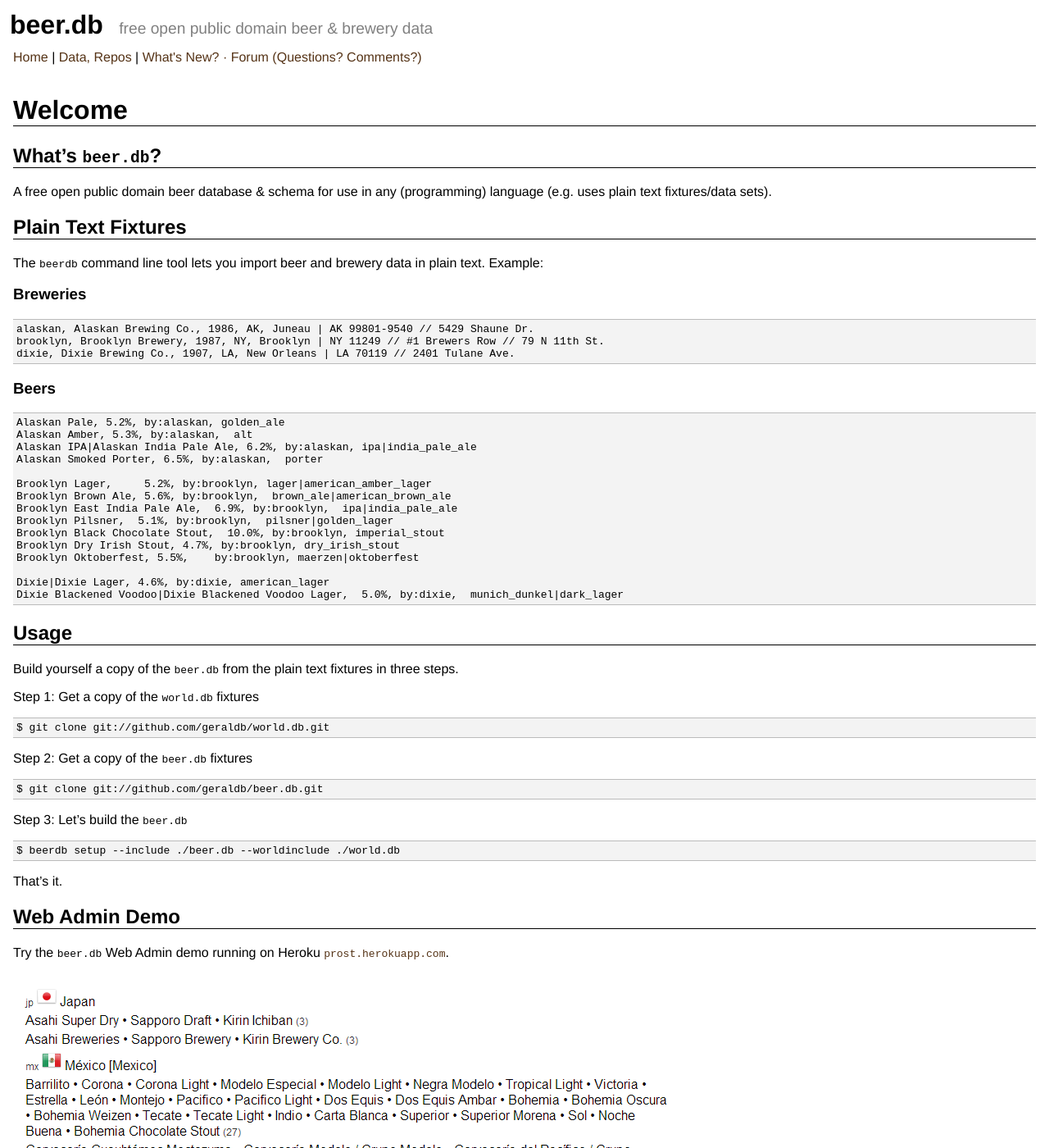
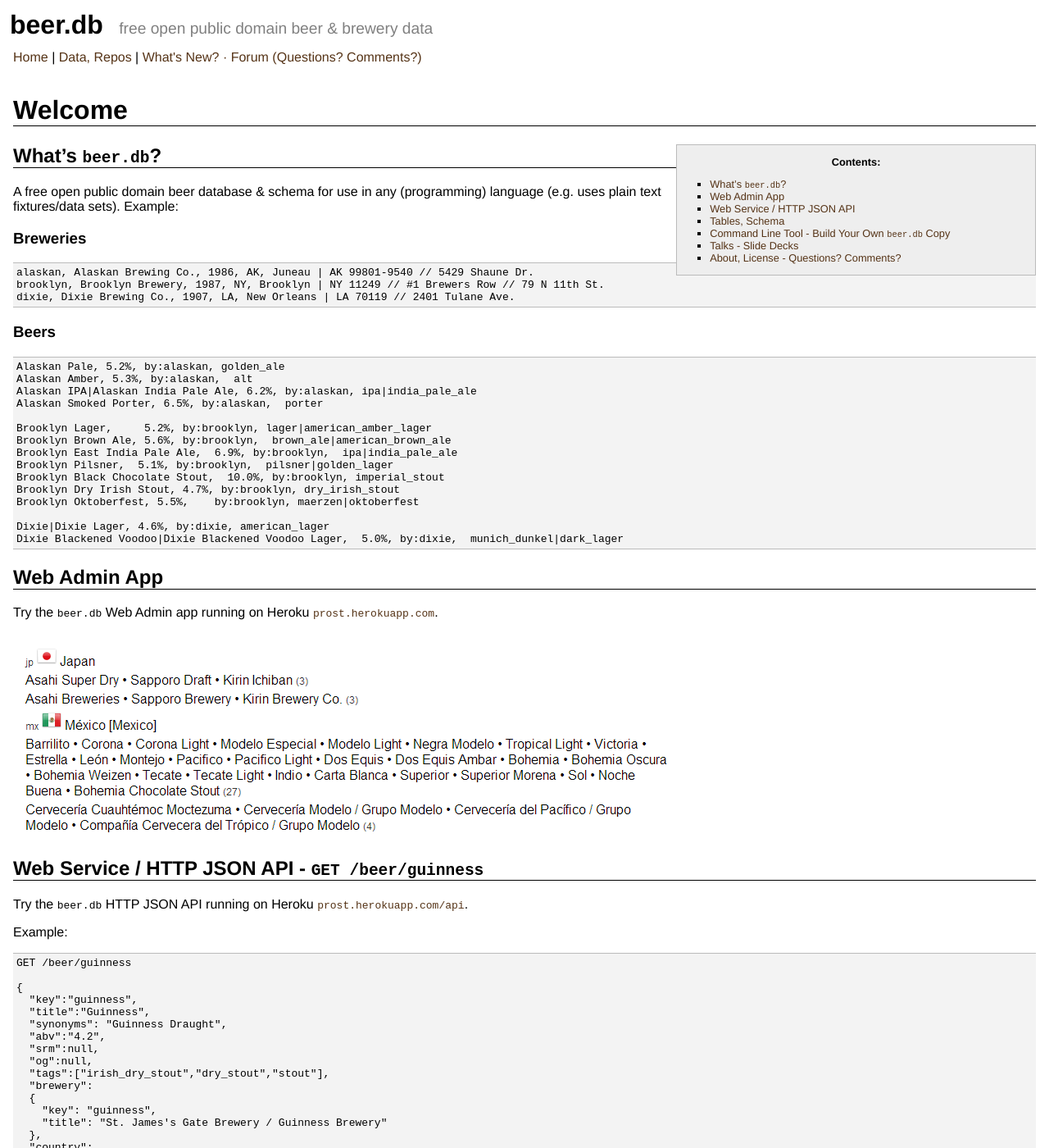
Before and after one commit to openbeer/openbeer.github.io, a Jekyll site: the page built from index.md, in a window 1280 px wide and 1400 px high. Shown: the whole window at 82% size. Built offline with Jekyll 4.4.1, drawn with Linux system fonts in a browser that asks for light colours; some of the changed text lies outside the part shown.

Commit message:
update index

```diff
--- a/index.md
+++ b/index.md
@@ -5,17 +5,24 @@ title: Welcome
 
 # {{ page.title }}
 
-## What's `beer.db`?
+<div class="toc" markdown="1">
+Contents:
+
+* [What's `beer.db`?](#whatis)
+* [Web Admin App](#webadmin)
+* [Web Service / HTTP JSON API](#webservice)
+* [Tables, Schema](#schema)
+* [Command Line Tool - Build Your Own `beer.db` Copy](#build)
+* [Talks - Slide Decks](#talks)
+* [About, License - Questions? Comments?]({#license})
+</div>
+
+
+## What's `beer.db`?   {#whatis}
 
 A free open public domain beer database & schema
 for use in any (programming) language
-(e.g. uses plain text fixtures/data sets).
-
-
-## Plain Text Fixtures
-
-The `beerdb` command line tool
-lets you import beer and brewery data in plain text. Example:
+(e.g. uses plain text fixtures/data sets). Example:
 
 ### Breweries
 
@@ -46,36 +53,17 @@ Dixie Blackened Voodoo|Dixie Blackened Voodoo Lager,  5.0%, by:dixie,  munich_du
 ~~~
 
 
-## Usage
+## Web Admin App {#webadmin}
 
-Build yourself a copy of the `beer.db` from the plain text fixtures
-in three steps.
-
-Step 1:  Get a copy of the `world.db` fixtures
-
-    $ git clone git://github.com/geraldb/world.db.git
-
-Step 2:  Get a copy of the `beer.db` fixtures
-
-    $ git clone git://github.com/geraldb/beer.db.git
-
-Step 3:  Let's build the `beer.db`
-
-    $ beerdb setup --include ./beer.db --worldinclude ./world.db
-
-That's it.
-
-## Web Admin Demo
-
-Try the `beer.db` Web Admin demo running
+Try the `beer.db` Web Admin app running
 on Heroku [`prost.herokuapp.com`](http://prost.herokuapp.com).
 
 ![](i/beer_db_admin_screenshoot.png)
 
 
-## Web Service / HTTP JSON API - `GET /beer/guinness`
+## Web Service / HTTP JSON API - `GET /beer/guinness`   {#webservice}
 
-Try the `beer.db` HTTP JSON API demo running
+Try the `beer.db` HTTP JSON API running
 on Heroku [`prost.herokuapp.com/api`](http://prost.herokuapp.com/api).
 
 Example:
@@ -104,7 +92,8 @@ GET /beer/guinness
 }
 ~~~
 
-## Tables, Schema
+
+## Tables, Schema   {#schema}
 
 The `beer.db` includes the following tables:
 
@@ -116,15 +105,29 @@ The `beer.db` includes the following tables:
 
 For more see the [`beer.sql`](https://github.com/geraldb/beer.db/blob/master/beer.sql) script.
 
-## Command Line Tool
 
-To build your own `beer.db` copy
-use the `beerdb` command line tool.
-See the [`beerdb` command line tool project](https://github.com/geraldb/beer.db.ruby)
+## Command Line Tool - Build Your Own `beer.db` Copy   {#build}
+
+To build your own `beer.db` copy from the plain text fixtures
+use the `beerdb` command line tool. Example:
+
+Step 1:  Get a copy of the `world.db` fixtures
+
+    $ git clone git://github.com/geraldb/world.db.git
+
+Step 2:  Get a copy of the `beer.db` fixtures
+
+    $ git clone git://github.com/geraldb/beer.db.git
+
+Step 3:  Let's build the `beer.db`
+
+    $ beerdb setup --include ./beer.db --worldinclude ./world.db
+
+That's it. See the [`beerdb` command line tool project](https://github.com/geraldb/beer.db.ruby)
 for more.
 
 
-## Talks - Slide Decks
+## Talks - Slide Decks   {#talks}
 
 - [`beer.db` - Using Open Beer & Brewery Data in Ruby](https://github.com/geraldb/beer.db/blob/master/talks/beer_db_intro.md)
 
@@ -140,7 +143,7 @@ for more.
 - [Open Beer Database (`openbeerdatabase.com`)](http://openbeerdatabase.com)  - free, public beer and brewery data API by Tristan Dunn (work-in-progress; API use only - no database available for download)
 - [Open Beer Database (`openbeerdb.com`)](http://openbeerdb.com)  - free, public beer and brewery database (archive, no longer active)
 
-## License
+## License {#license}
 
 The `beer.db` schema, data and scripts are dedicated to the public domain.
 Use it as you please with no restrictions whatsoever.
```
